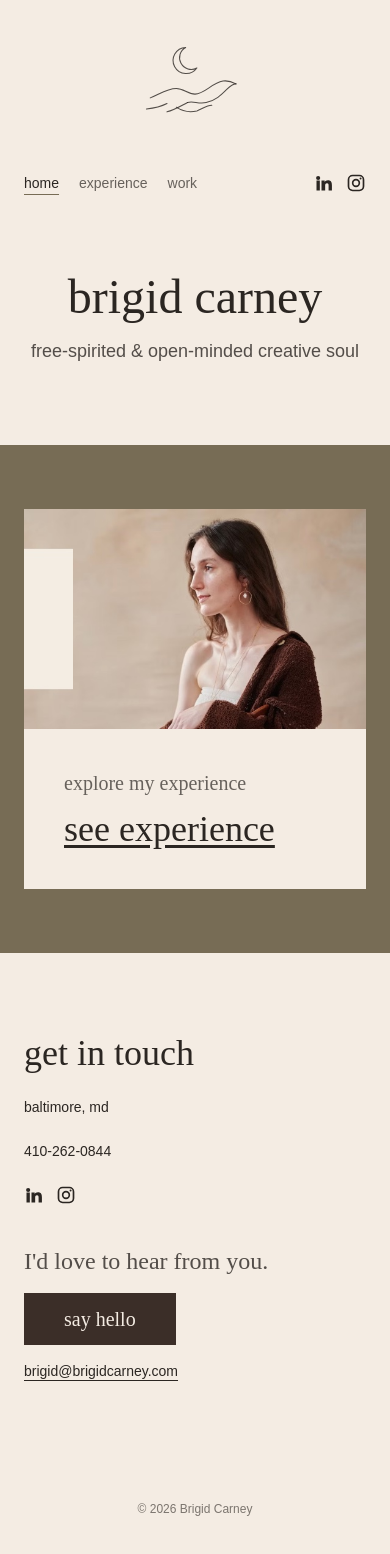
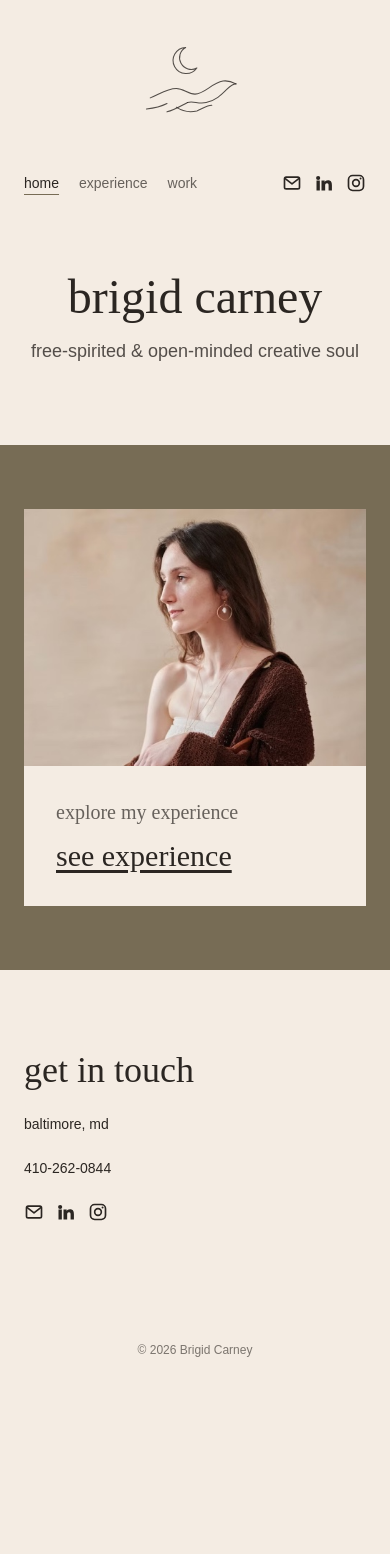
Before and after one commit to brigidcarney/brigid-portfolio, a React (Vite) app: page / in a window 390 px wide. Shown: the top 1554 px of the page. After the commit the page ends 1398 px from the top, so only its background shows below. Built offline with nearby package versions, Linux system fonts and the light colour scheme.

Commit message:
Fix hero layout across widths; email icon replaces say hello
Card and photo now share one grid so they overlap cleanly on wide
screens and stack on phones. Re-cropped the portrait to drop the old
Wix card edge.

Co-Authored-By: Claude Opus 5.5 <noreply@anthropic.com>

```diff
--- a/src/components/SocialIcons.tsx
+++ b/src/components/SocialIcons.tsx
@@ -3,10 +3,11 @@ import { site } from '@/data/site'
 const linkedinPath =
   'M4.98 3.5a2.5 2.5 0 1 1 0 5a2.5 2.5 0 0 1 0-5zM3 9h4v12H3zM9 9h3.8v1.7h.1c.5-1 1.8-2 3.8-2c4 0 4.8 2.6 4.8 6V21h-4v-5.6c0-1.3 0-3-1.9-3s-2.2 1.5-2.2 2.9V21H9z'
 
-function Icon({ href, label, children }: {
+function Icon({ href, label, children, external = true }: {
   href: string
   label: string
   children: React.ReactNode
+  external?: boolean
 }) {
   const svg = (
     <svg viewBox="0 0 24 24" className="size-5" aria-hidden="true">
@@ -16,7 +17,12 @@ function Icon({ href, label, children }: {
   // Render a plain icon until the profile URL is filled in.
   if (!href) return <span title={label}>{svg}</span>
   return (
-    <a href={href} aria-label={label} target="_blank" rel="noreferrer">
+    <a
+      href={href}
+      aria-label={label}
+      title={label}
+      {...(external && { target: '_blank', rel: 'noreferrer' })}
+    >
       {svg}
     </a>
   )
@@ -25,6 +31,12 @@ function Icon({ href, label, children }: {
 export function SocialIcons({ className = '' }: { className?: string }) {
   return (
     <div className={`flex items-center gap-3 text-ink ${className}`}>
+      <Icon href={`mailto:${site.email}`} label="Email" external={false}>
+        <rect x="3" y="5" width="18" height="14" rx="2" fill="none"
+          stroke="currentColor" strokeWidth="2" />
+        <path d="m3.5 6.5 8.5 6.5 8.5-6.5" fill="none" stroke="currentColor"
+          strokeWidth="2" strokeLinejoin="round" />
+      </Icon>
       <Icon href={site.linkedin} label="LinkedIn">
         <path d={linkedinPath} fill="currentColor" />
       </Icon>
--- a/src/pages/Home.tsx
+++ b/src/pages/Home.tsx
@@ -11,20 +11,22 @@ export function Home() {
         <p className="mt-4 text-lg text-ink/80">{site.tagline}</p>
       </section>
 
-      <section className="bg-olive px-6 py-16 sm:px-24 sm:py-24">
-        <div className="relative mx-auto max-w-4xl">
+      {/* Card overlaps the photo on wide screens and stacks below it on
+          narrow ones; both share one grid so they never drift apart. */}
+      <section className="bg-olive px-6 py-16 sm:px-12 md:py-24">
+        <div className="mx-auto grid max-w-4xl md:grid-cols-12 md:items-center">
           <img
             src={portrait}
             alt={`Portrait of ${site.name}`}
-            className="ml-auto aspect-[14/9] w-full object-cover sm:w-[60%]"
+            className="aspect-[4/3] w-full object-cover md:col-span-7 md:col-start-6 md:row-start-1"
           />
-          <div className="bg-cream p-10 sm:absolute sm:top-16 sm:left-0 sm:w-[46%] sm:p-14">
+          <div className="bg-cream p-8 md:col-span-6 md:col-start-1 md:row-start-1 md:p-12 lg:p-14">
             <p className="font-heading text-xl text-ink/70">
               explore my experience
             </p>
             <Link
               to="/experience"
-              className="mt-3 inline-block font-heading text-4xl text-ink underline underline-offset-4"
+              className="mt-3 inline-block font-heading text-3xl text-ink underline underline-offset-4 lg:text-4xl"
             >
               see experience
             </Link>
@@ -39,32 +41,11 @@ export function Home() {
 
 function Contact() {
   return (
-    <section
-      id="contact"
-      className="mx-auto grid max-w-5xl gap-10 px-6 py-20 sm:grid-cols-2 sm:items-end sm:px-12"
-    >
-      <div className="space-y-6 text-sm">
-        <h2 className="text-4xl text-ink sm:text-5xl">get in touch</h2>
-        <p>{site.location}</p>
-        <p><a href={`tel:${site.phone}`}>{site.phone}</a></p>
-        <SocialIcons />
-      </div>
-      <div className="space-y-4 sm:text-right">
-        <p className="font-heading text-2xl text-ink/80">
-          I'd love to hear from you.
-        </p>
-        <a
-          href={`mailto:${site.email}`}
-          className="inline-block bg-espresso px-10 py-3 font-heading text-xl text-cream transition-opacity hover:opacity-90"
-        >
-          say hello
-        </a>
-        <p className="text-sm">
-          <a href={`mailto:${site.email}`} className="underline underline-offset-4">
-            {site.email}
-          </a>
-        </p>
-      </div>
+    <section id="contact" className="mx-auto max-w-5xl space-y-6 px-6 py-20 text-sm sm:px-12">
+      <h2 className="text-4xl text-ink sm:text-5xl">get in touch</h2>
+      <p>{site.location}</p>
+      <p><a href={`tel:${site.phone}`}>{site.phone}</a></p>
+      <SocialIcons />
     </section>
   )
 }
```
Also changed, not shown: src/assets/portrait.jpg.
